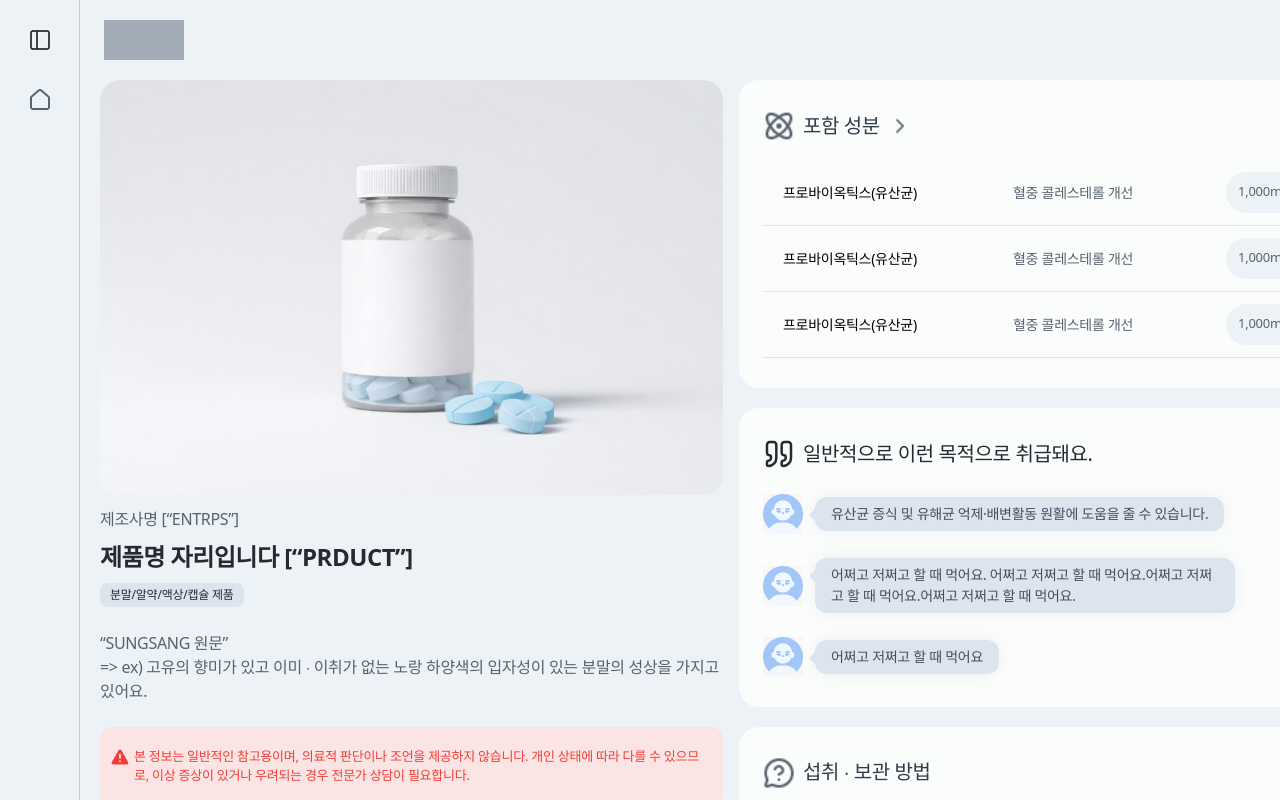
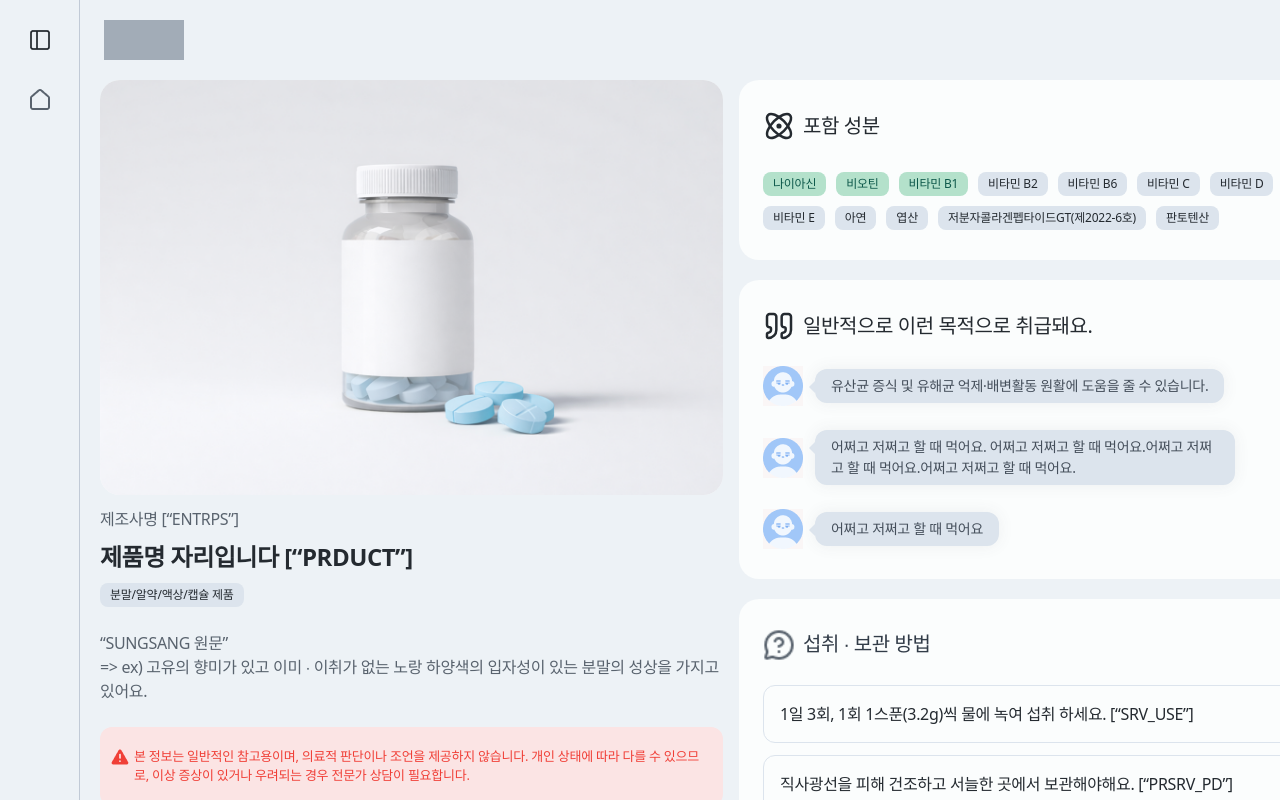
Before and after one commit to MedlyMediLog/MediLog-frontend, a Next.js app: page /products/1 in a window 1280 px wide. Shown: the top 800 px of the page. Built offline with nearby package versions, Linux system fonts and the light colour scheme.

Commit message:
feat: 포함 성분 섹션 제작
- CardTitle 컴포넌트 사용

```diff
--- a/src/app/products/_components/IngredientsSection.tsx
+++ b/src/app/products/_components/IngredientsSection.tsx
@@ -1,57 +1,84 @@
-import Image from "next/image"
-import ingredients from "@/assets/ingredients.png"
-import see_more from "@/assets/see_more.png"
-import { Card, CardHeader, CardContent } from "@/app/_components/common/Card"
+import Image from 'next/image'
+import ingredients from '@/assets/ingredients.png'
+import see_more from '@/assets/see_more.png'
+import { Card, CardHeader, CardContent } from '@/app/_components/common/Card'
+import CardTitle from '@/app/_components/common/CardTitle/CardTitle'
+import ingredient_24 from '@/assets/ingredient_24.svg'
+import ingredient_32 from '@/assets/ingredient_32.svg'
+import { Label } from '@/app/_components/common/Label/Label'
 
 export default function IngredientsSection() {
   return (
-    <Card className="flex flex-col gap-[20px] py-[20px] px-[16px] desktop:py-7.5 desktop:px-6 desktop:gap-7.5">
+    <Card className="flex flex-col gap-5 py-5 px-4 desktop:py-7.5 desktop:px-6 desktop:gap-7.5">
       <CardHeader className="gap-2">
-        <span className="w-6 h-6 relative shrink-0 desktop:w-8 desktop:h-8">
-          <Image src={ingredients} fill alt="ingredients" className="object-contain" />
-        </span>
-
-        <div className="typo-b1 text-[#323c48] desktop:typo-h4">포함 성분</div>
-
-        <button
-          type="button"
-          aria-label="포함 성분 더보기"
-          className=" w-5 h-5 relative shrink-0 desktop:w-6 desktop:h-6"
-        >
-          <Image src={see_more} fill alt="see_more" className="object-contain" />
-        </button>
+        <CardTitle
+          icon={
+            <>
+              <Image
+                src={ingredient_24}
+                width={24}
+                height={24}
+                alt="ingredient"
+                className="desktop:hidden"
+              />
+              <Image
+                src={ingredient_32}
+                width={32}
+                height={32}
+                alt="ingredient"
+                className="hidden desktop:block"
+              />
+            </>
+          }
+          title="포함 성분"
+        />
       </CardHeader>
 
-      <CardContent className="flex flex-col w-full gap-[12px]">
-        <div className="flex border-b border-[#dce4ed] pb-[12px]">
-          <div className="w-[148px] p-[10px] desktop:w-60 desktop:px-5 desktop:py-2.5">
-            <div className="typo-b3 whitespace-nowrap">프로바이옥틱스(유산균)</div>
-          </div>
-          <div className="w-[148px] p-[10px] desktop:w-[223px] desktop:py-2.5 desktop:pr-5 desktop:pl-2.5 desktop:gap-2.5">
-            <div className="typo-b3 whitespace-nowrap text-[#59636e]">혈중 콜레스테롤 개선</div>
-          </div>
-          <div className="text-center rounded-[999px] pt-1 px-3 pb-[5px] gap-2.5 bg-[#edf2f6] typo-b4 text-[#59636e] hidden desktop:flex items-center">1,000mg</div>
-        </div>
-
-        <div className="flex border-b border-[#dce4ed] pb-[12px]">
-          <div className="w-[148px] p-[10px] desktop:w-60 desktop:px-5 desktop:py-2.5">
-            <div className="typo-b3 whitespace-nowrap">프로바이옥틱스(유산균)</div>
-          </div>
-          <div className="w-[148px] p-[10px] desktop:w-[223px] desktop:py-2.5 desktop:pr-5 desktop:pl-2.5 desktop:gap-2.5">
-            <div className="typo-b3 whitespace-nowrap text-[#59636e]">혈중 콜레스테롤 개선</div>
-          </div>
-          <div className="text-center rounded-[999px] pt-1 px-3 pb-[5px] gap-2.5 bg-[#edf2f6] typo-b4 text-[#59636e] hidden desktop:flex items-center">1,000mg</div>
-        </div>
-
-        <div className="flex border-b border-[#dce4ed] pb-[12px]">
-          <div className="w-[148px] p-[10px] desktop:w-60 desktop:px-5 desktop:py-2.5">
-            <div className="typo-b3 whitespace-nowrap">프로바이옥틱스(유산균)</div>
-          </div>
-          <div className="w-[148px] p-[10px] desktop:w-[223px] desktop:py-2.5 desktop:pr-5 desktop:pl-2.5 desktop:gap-2.5">
-            <div className="typo-b3 whitespace-nowrap text-[#59636e]">혈중 콜레스테롤 개선</div>
-          </div>
-          <div className="text-center rounded-[999px] pt-1 px-3 pb-[5px] gap-2.5 bg-[#edf2f6] typo-b4 text-[#59636e] hidden desktop:flex items-center">1,000mg</div>
-        </div>
+      <CardContent className="flex w-full gap-2.5 items-center flex-wrap">
+        <Label variant="positive" children={<div className="typo-b5">나이아신</div>} />
+        <Label variant="positive" children={<div className="typo-b5">비오틴</div>} />
+        <Label
+          variant="positive"
+          children={<div className="typo-b5 text-fg-info-secondary-accent">비타민 B1</div>}
+        />
+        <Label
+          variant="default"
+          children={<div className="typo-b5 text-fg-basic-accent">비타민 B2</div>}
+        />
+        <Label
+          variant="default"
+          children={<div className="typo-b5 text-fg-basic-accent">비타민 B6</div>}
+        />
+        <Label
+          variant="default"
+          children={<div className="typo-b5 text-fg-basic-accent">비타민 C</div>}
+        />
+        <Label
+          variant="default"
+          children={<div className="typo-b5 text-fg-basic-accent">비타민 D</div>}
+        />
+        <Label
+          variant="default"
+          children={<div className="typo-b5 text-fg-basic-accent">비타민 E</div>}
+        />
+        <Label
+          variant="default"
+          children={<div className="typo-b5 text-fg-basic-accent">아연</div>}
+        />
+        <Label
+          variant="default"
+          children={<div className="typo-b5 text-fg-basic-accent">엽산</div>}
+        />
+        <Label
+          variant="default"
+          children={
+            <div className="typo-b5 text-fg-basic-accent">저분자콜라겐펩타이드GT(제2022-6호)</div>
+          }
+        />
+        <Label
+          variant="default"
+          children={<div className="typo-b5 text-fg-basic-accent">판토텐산</div>}
+        />
       </CardContent>
     </Card>
   )
```
